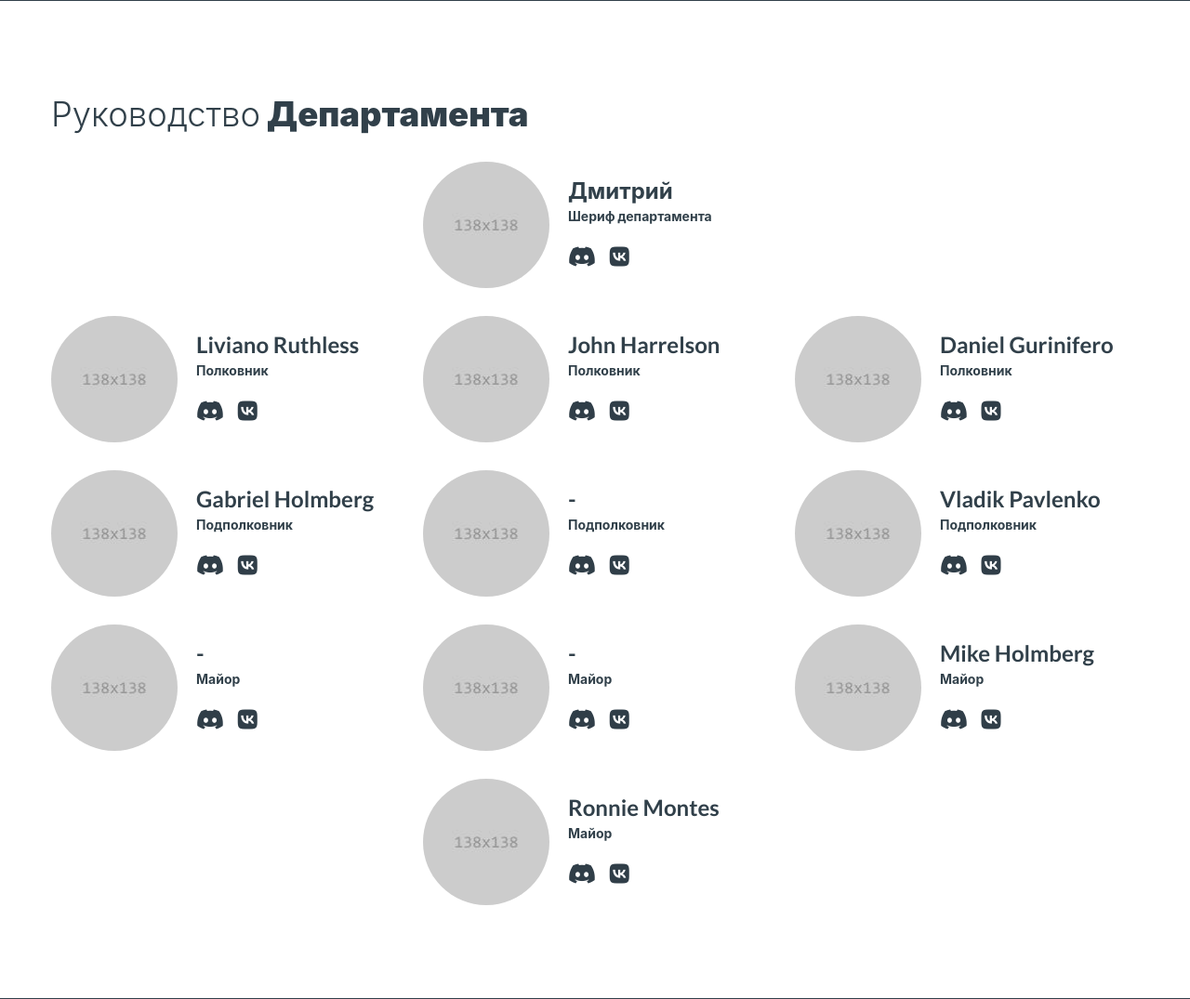
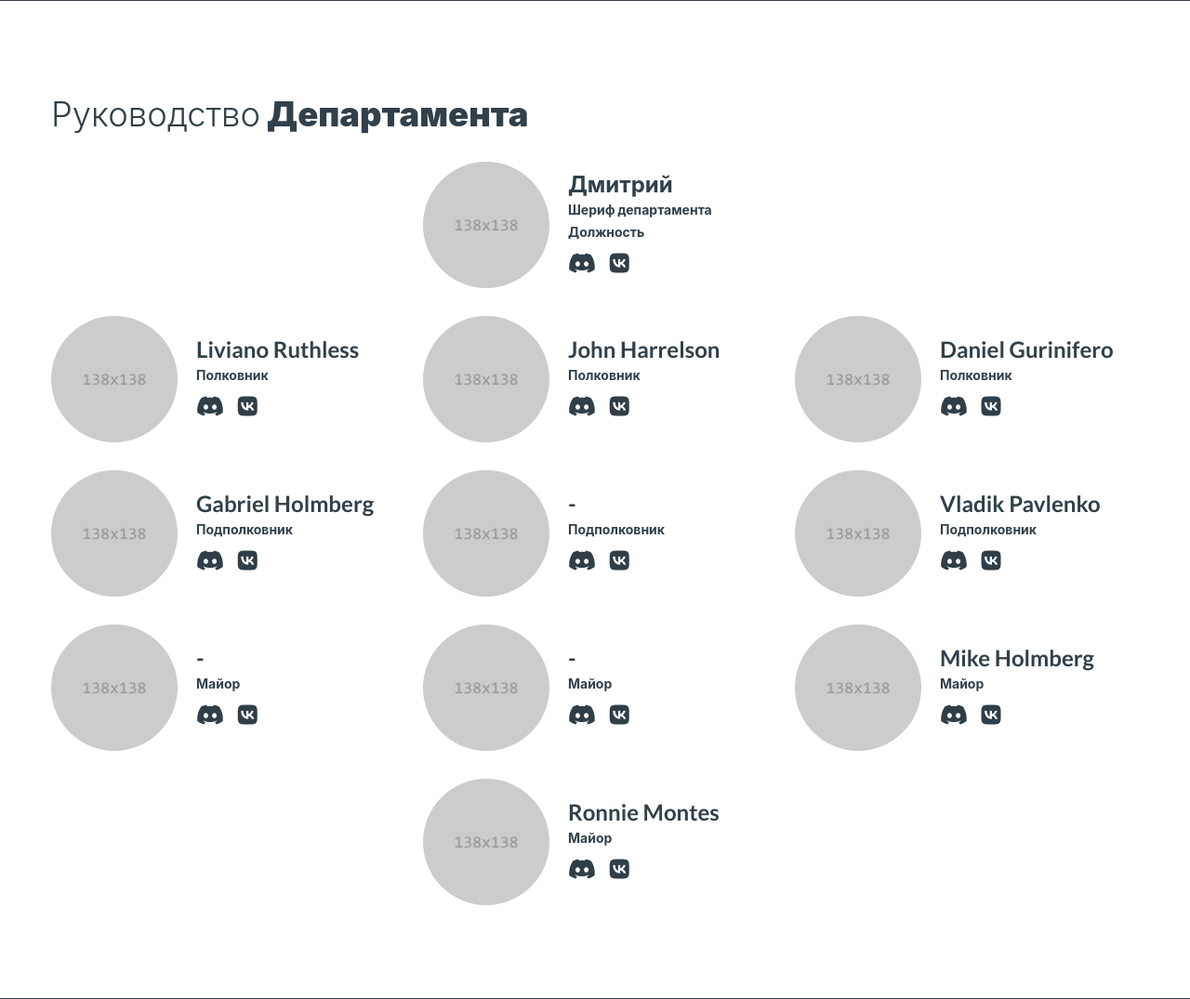
Before and after one commit to lazarenok312/SFPD, a Django app: page /about/ in a window 1280 px wide. Shown: the part 2869-3944 px from the top of the page at 93% size. Run offline with Django 5.2, Linux system fonts and the light colour scheme; data comes from the database, SQL or seed files in the repository; both versions use the stored data as it was after the commit; some libraries are stand-ins or nearby versions.

Commit message:
форма штаба

```diff
--- a/templates/departments/about_detail.html
+++ b/templates/departments/about_detail.html
@@ -6,10 +6,6 @@
 <head>
     <title>О Департаменте</title>
     <style>
-        .social-icons {
-            margin-top: 10px;
-        }
-
         .social-icon {
             margin-right: 10px;
             font-size: 24px;
@@ -458,6 +454,7 @@
                             <div class="unit-body">
                                 <h5 class="title">{{ sheriff.name }}</h5>
                                 <div class="subtitle">Шериф департамента</div>
+                                <div class="subtitle">Должность</div>
                                 <div class="social-icons">
                                     <a href="https://discord.com" target="_blank" class="social-icon">
                                         <i class="fab fa-discord"></i>
```
Also changed, not shown: db.sqlite3.
